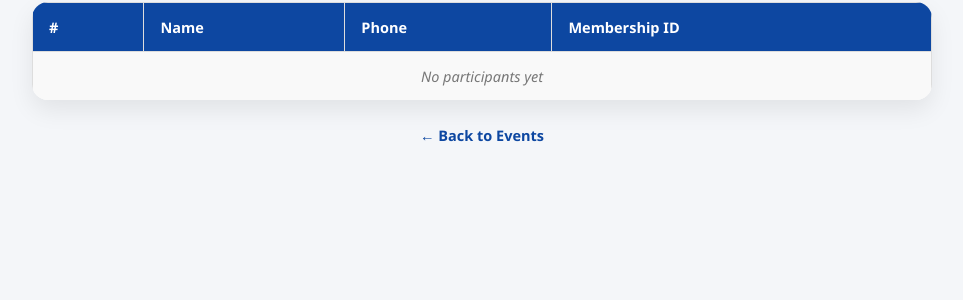
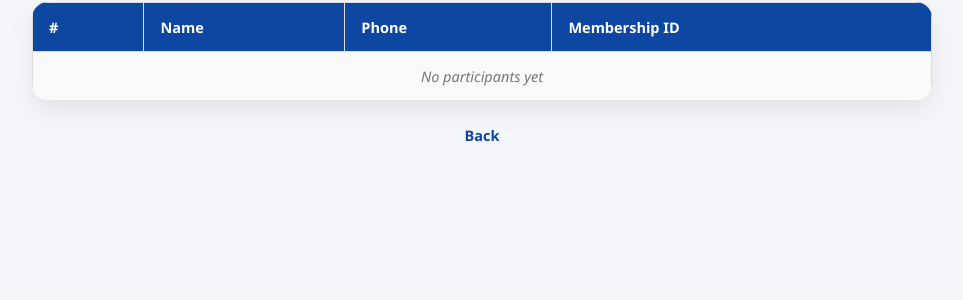
Before and after one commit to ashfaqaspu/aasc-alampady, a Python web app: template portal/templates/admin_event_participants.html in a window 1280 px wide. Shown: the part 114-414 px from the top of the page, without its empty margins (158-1121 px from the left). Run offline with Jinja, Linux system fonts and the light colour scheme; the template is opened without the code that fills it, so the values that code supplies are empty.

Commit message:
Fixed wrong endpoint name portal.event

```diff
--- a/portal/templates/admin_event_participants.html
+++ b/portal/templates/admin_event_participants.html
@@ -103,7 +103,7 @@
     {% endfor %}
 </table>
 
-<a href="{{ url_for('portal.event') }}">← Back to Events</a>
+<a href="{{ url_for('portal.admin_events') }}">Back</a>
 
 </body>
 </html>
```
